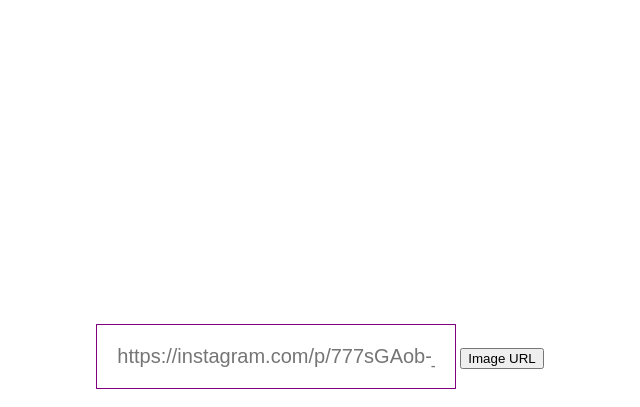
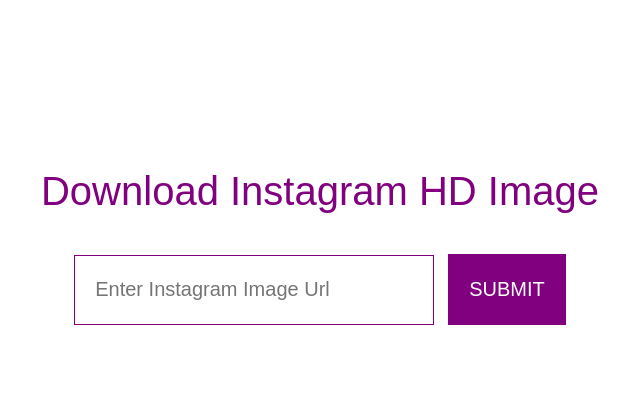
Before and after one commit to muraliremod7/python-goodness, a plain HTML site: page Instagram Scraper/templates/index.html in a window 1280 px wide. Shown: the part 5-412 px from the top of the page, without its empty margins (320-960 px from the left). Drawn offline with Linux system fonts and the light colour scheme.

Commit message:
design changes

```diff
--- a/Instagram Scraper/templates/index.html
+++ b/Instagram Scraper/templates/index.html
@@ -1,37 +1,57 @@
-!Doctype html>
 <html>
 <head>
 	<title> Download HD Instagram Images </title>
 	<style type="text/css">
 		body{
 			background: #fff;
-			color: #fff;
+			color: purple;
 		}
 		.container{
 			text-align: center;
 			margin: 0 auto;
-			width: 500px;
-			padding-top: 20%;
+			width: 800px;
+			padding-top: 10%;
+		}
+		.container>p{
+			font-size: 40px;
+			font-family: sans-serif;
 		}
 		#box{
 			padding: 20px;
 			font-size: 20px;
 			color: #333;
 			width: 360px;
+			height: 70px;
 			border:1px solid purple;
 		}
 		#box:active, #box:focus{
 			border:1px solid purple;
 			outline:none;
 		}
+		#submit-button{
+			height: 71px;
+			text-transform: uppercase;
+			background: purple;
+			border:1px solid purple;
+			color: #fff;
+			font-size: 20px;
+			font-family: sans-serif;
+			padding:10px 20px 10px 20px;
+			margin-left: 10px;
+		}
+		#submit-button:hover{
+			background: #fff;
+			color: purple;
+			cursor: hand;
+		}
 	</style>
 </head>
 <body>
 	<div class="container">
-	<p><b>Download Instagram HD (Full size)image</b></p>
+	<p>Download Instagram HD Image</p>
 	<form action="" method="POST">
-		<input id="box" type="url" name="iurl" placeholder="https://instagram.com/p/777sGAob-_/" required >
-		<input type="submit" value="Image URL">
+		<input id="box" type="url" name="iurl" placeholder="Enter Instagram Image Url" required >
+		<input id="submit-button" type="submit" value="SUBMIT">
 	</form>
 
 	</div>
```
